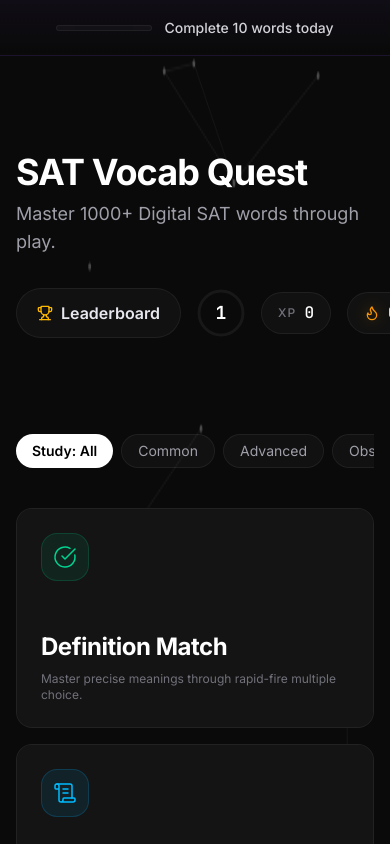
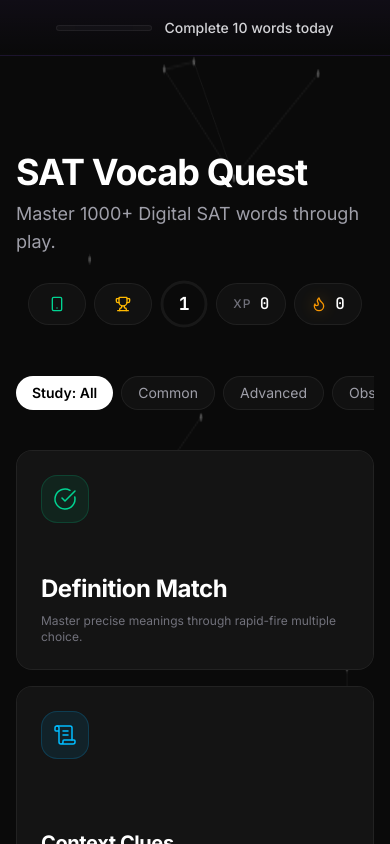
Before and after one commit to shouryasharan7-netizen/sat-vocab-game, a React (Vite) app: page / in a window 390 px wide. Shown: the top 844 px of the page. Built offline with nearby package versions, Linux system fonts and the light colour scheme.

Commit message:
style: optimize layout spacing and flexbox wrapping for mobile devices

```diff
--- a/src/components/screens/GameScreen.tsx
+++ b/src/components/screens/GameScreen.tsx
@@ -356,13 +356,13 @@ export function GameScreen({ mode, difficultyFilter = 'All', onEndGame }: GameSc
       animate={{ opacity: 1, scale: 1, filter: "blur(0px)" }}
       exit={{ opacity: 0, scale: 0.98, filter: "blur(10px)" }}
       transition={{ type: "spring", stiffness: 350, damping: 25, mass: 0.5 }}
-      className="max-w-3xl mx-auto w-full px-4 py-8 relative z-10 min-h-screen flex flex-col"
+      className="max-w-3xl mx-auto w-full px-4 py-4 md:py-8 relative z-10 min-h-screen flex flex-col"
     >
-      <div className="flex justify-between items-center mb-8">
-        <Button variant="secondary" size="sm" onClick={() => endGameSession(score, currentIndex, wrongWords)} className="gap-2 glass-pill text-zinc-300 hover:text-white">
-          <ArrowLeft className="w-4 h-4" /> Quit
+      <div className="flex justify-between items-start md:items-center mb-4 md:mb-8 gap-4">
+        <Button variant="secondary" size="sm" onClick={() => endGameSession(score, currentIndex, wrongWords)} className="gap-2 glass-pill text-zinc-300 hover:text-white shrink-0">
+          <ArrowLeft className="w-4 h-4" /> <span className="hidden sm:inline">Quit</span>
         </Button>
-        <div className="flex items-center gap-4 text-sm font-semibold text-zinc-400">
+        <div className="flex flex-wrap justify-end items-center gap-2 md:gap-4 text-xs md:text-sm font-semibold text-zinc-400">
 
           <div className="relative group">
             <div className="flex items-center gap-1.5 glass-pill px-3 py-1.5 text-zinc-200">
--- a/src/components/screens/HomeScreen.tsx
+++ b/src/components/screens/HomeScreen.tsx
@@ -130,20 +130,20 @@ export function HomeScreen({ onStartGame, onShowLeaderboard, onShowReview }: { o
       </div>
 
       <div className="max-w-5xl mx-auto w-full px-4 py-24 relative z-10">
-        <div className="flex flex-col md:flex-row items-start md:items-center justify-between mb-24 gap-8">
+        <div className="flex flex-col md:flex-row items-start md:items-center justify-between mb-12 md:mb-24 gap-6 md:gap-8">
           <div>
             <h1 className="text-4xl md:text-6xl font-bold tracking-tight text-white mb-2">SAT Vocab Quest</h1>
             <p className="text-zinc-400 text-lg">Master 1000+ Digital SAT words through play.</p>
           </div>
 
-          <div className="flex gap-4 items-center">
-            <Button variant="secondary" className="glass-pill gap-2 hidden md:flex" onClick={() => setShowSyncModal(true)}>
+          <div className="flex flex-wrap gap-2 md:gap-4 items-center w-full justify-center md:justify-end">
+            <Button variant="secondary" className="glass-pill gap-2 flex" onClick={() => setShowSyncModal(true)}>
               <Smartphone className="w-4 h-4 text-emerald-400" />
-              Link Device
+              <span className="hidden sm:inline">Link</span>
             </Button>
             <Button variant="secondary" className="glass-pill gap-2" onClick={onShowLeaderboard}>
               <Trophy className="w-4 h-4 text-amber-400" />
-              Leaderboard
+              <span className="hidden sm:inline">Leaderboard</span>
             </Button>
 
             <div className="relative w-12 h-12 flex items-center justify-center group">
--- a/src/components/screens/LeaderboardScreen.tsx
+++ b/src/components/screens/LeaderboardScreen.tsx
@@ -115,15 +115,15 @@ export function LeaderboardScreen({ onBack }: { onBack: () => void }) {
         {/* Leaderboard List */}
         <div className="lg:col-span-2">
           <Card className="p-2 md:p-6 glass-card">
-            <div className="flex justify-between items-center mb-6 px-4">
-              <h3 className="text-sm font-bold text-zinc-500 uppercase tracking-widest">Top Players</h3>
-              <div className="flex bg-black/40 rounded-lg p-1 gap-1 border border-white/10">
+            <div className="flex flex-wrap justify-between md:justify-between items-center mb-6 px-2 md:px-4 gap-4">
+              <h3 className="text-sm font-bold text-zinc-500 uppercase tracking-widest hidden md:block">Top Players</h3>
+              <div className="flex bg-black/40 rounded-lg p-1 gap-1 border border-white/10 w-full sm:w-auto overflow-x-auto justify-center mx-auto md:mx-0">
                 {(['all', 'weekly', 'daily'] as const).map(tf => (
                   <button
                     key={tf}
                     onClick={() => setTimeframe(tf)}
                     className={cn(
-                      "px-3 py-1.5 text-xs font-bold rounded-md capitalize transition-colors",
+                      "px-3 py-1.5 text-xs font-bold rounded-md capitalize transition-colors whitespace-nowrap",
                       timeframe === tf ? "bg-indigo-500 text-white" : "text-zinc-500 hover:text-zinc-300"
                     )}
                   >
@@ -134,7 +134,7 @@ export function LeaderboardScreen({ onBack }: { onBack: () => void }) {
               <button
                 onClick={fetchLeaderboard}
                 disabled={loading}
-                className="flex items-center gap-2 text-xs font-bold text-zinc-400 hover:text-white transition-colors bg-white/5 px-3 py-1.5 rounded-lg disabled:opacity-50"
+                className="flex items-center justify-center gap-2 text-xs font-bold text-zinc-400 hover:text-white transition-colors bg-white/5 px-3 py-1.5 rounded-lg disabled:opacity-50 w-full sm:w-auto"
               >
                 <RefreshCw className={cn("w-3.5 h-3.5", loading && "animate-spin")} />
                 Refresh
```
